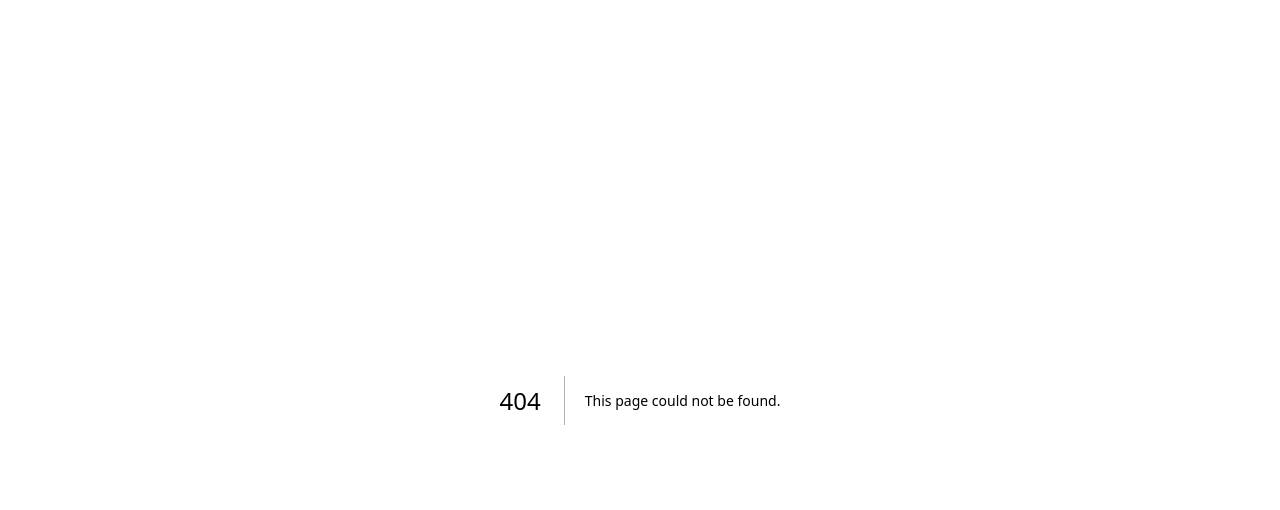
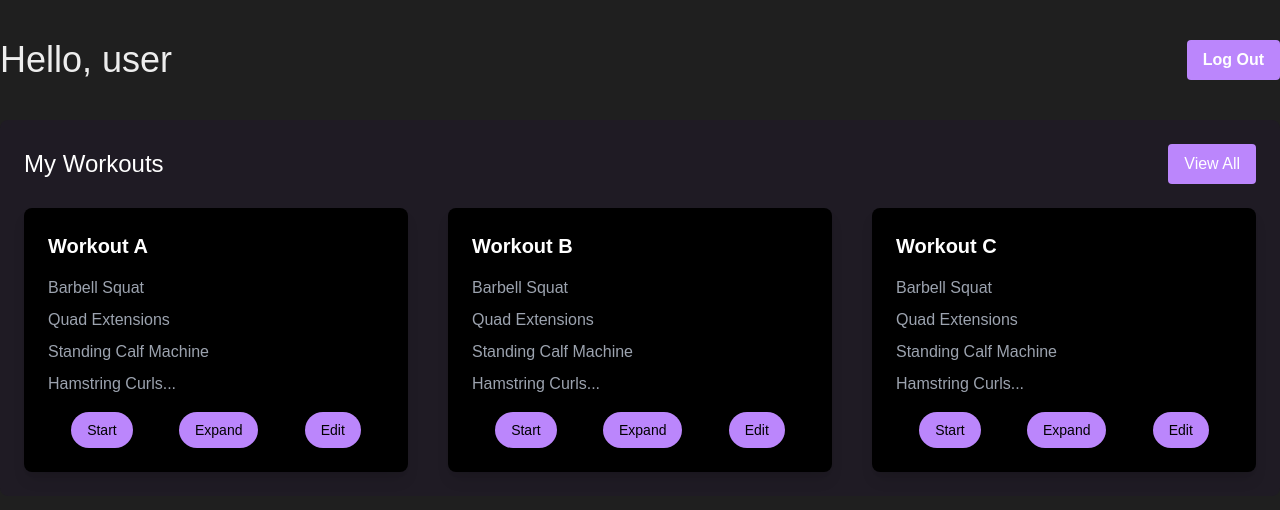
Before and after one commit to JackDStewart/WorkoutBuddy, a Next.js app: page /dashboard in a window 1280 px wide. Before the commit this address had no page. Shown: the top 510 px of the page. Built offline with nearby package versions, Linux system fonts and the light colour scheme.

Commit message:
added dashboard

```diff
--- a/src/app/globals.css
+++ b/src/app/globals.css
@@ -9,7 +9,7 @@
 
 @media (prefers-color-scheme: dark) {
   :root {
-    --background: #1F1F1F;
+    --background: #121212;
     --foreground: #ededed;
   }
 }
--- /dev/null
+++ b/src/components/WorkoutCard.tsx
@@ -0,0 +1,32 @@
+import React from 'react';
+
+interface WorkoutCardProps {
+    name: string;
+  }
+
+const WorkoutCard: React.FC<WorkoutCardProps> = ({ name }) => {
+  return (
+    <div className="bg-black text-gray-300 rounded-lg shadow-lg p-6 w-">
+      <h2 className="text-white text-xl font-bold mb-4">{name}</h2>
+      <ul className="space-y-2 text-gray-400">
+        <li>Barbell Squat</li>
+        <li>Quad Extensions</li>
+        <li>Standing Calf Machine</li>
+        <li>Hamstring Curls...</li>
+      </ul>
+      <div className="flex justify-around mt-4">
+        <button className="bg-purple text-sm text-black py-1 px-4 rounded-full hover:bg-darkPurple">
+          Start
+        </button>
+        <button className="bg-purple text-sm text-black py-1 px-4 rounded-full hover:bg-purple">
+          Expand
+        </button>
+        <button className="bg-purple text-sm text-black py-2 px-4 rounded-full hover:bg-purple">
+          Edit
+        </button>
+      </div>
+    </div>
+  );
+};
+
+export default WorkoutCard;
--- /dev/null
+++ b/src/pages/dashboard/index.tsx
@@ -0,0 +1,37 @@
+import React from "react";
+import Link from "next/link";
+import WorkoutCard from "@/components/WorkoutCard";
+
+const Dashboard = () => {
+  return (
+    <div>
+      <div className="relative">
+        <h1 className="code-font text-4xl mt-10">Hello, user</h1>
+        <Link
+          href="/"
+          passHref
+          className="absolute top-0 right-0 bg-purple hover:bg-purple-600 text-white font-bold py-2 px-4 rounded"
+        >
+          Log Out
+        </Link>
+      </div>
+
+      <div className="relative bg-darkPurple top-10 rounded-lg p-6">
+        <div className="flex justify-between items-center mb-6">
+          <h2 className="text-white text-2xl">My Workouts</h2>
+          <button className="bg-purple text-white py-2 px-4 rounded hover:bg-purple-600">
+            View All
+          </button>
+        </div>
+
+        <div className="grid grid-cols-1 gap-10 md:grid-cols-3">
+          <WorkoutCard name="Workout A" />
+          <WorkoutCard name="Workout B" />
+          <WorkoutCard name="Workout C" />
+        </div>
+      </div>
+    </div>
+  );
+};
+
+export default Dashboard;
--- a/src/pages/home/index.tsx
+++ b/src/pages/home/index.tsx
@@ -1,10 +1,13 @@
 import React from 'react';
 import '../../app/globals.css';
+import Dashboard from '../dashboard';
+import Header from '@/components/Header';
 
 export default function HomePage() {
   return (
     <div>
-
+     <Header></Header>
+     <Dashboard></Dashboard>
     </div>
   );
 }
--- a/src/pages/index.tsx
+++ b/src/pages/index.tsx
@@ -3,6 +3,7 @@ import Header from '@/components/Header';
 import '../app/globals.css';
 import { useEffect, useState } from 'react';
 import HomePage from './home';
+import LoginPage from './login';
 
 
 export default function App() {
@@ -18,8 +19,7 @@ export default function App() {
 
     return (
       <div>
-        <Header></Header>
-        <HomePage></HomePage>
+        <LoginPage></LoginPage>
       </div>
     );
 }
```
